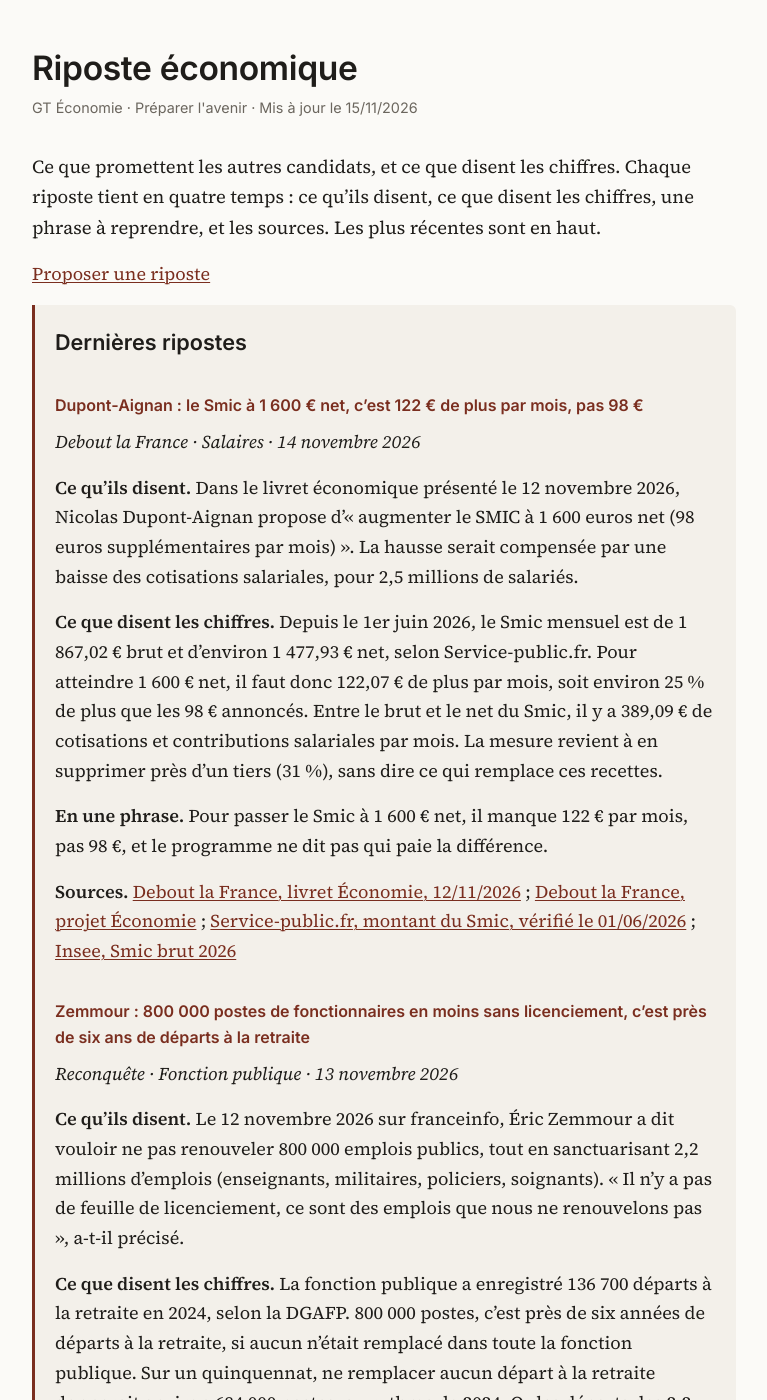
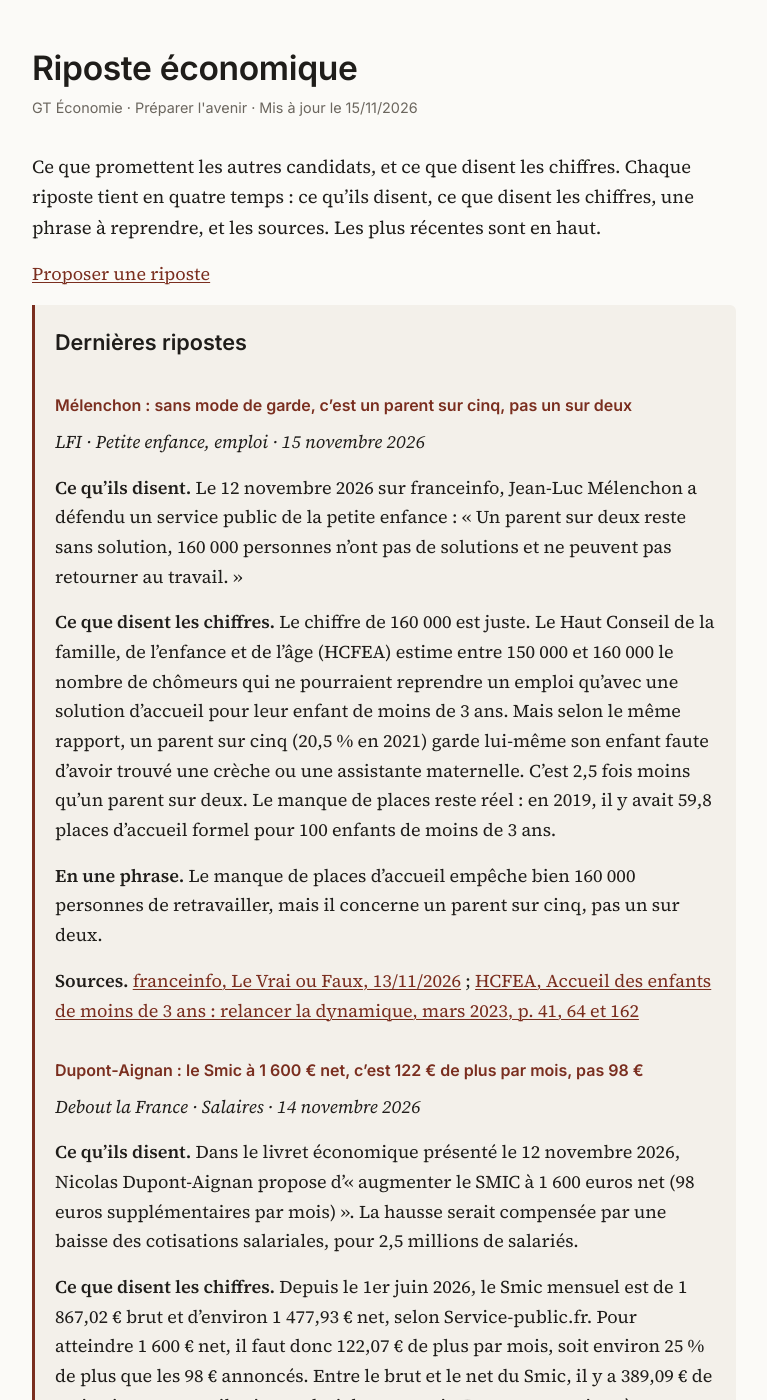
Before and after one commit to ajoly35/riposte-economique, a Jekyll site: the page built from index.md, in a window 1280 px wide and 1400 px high. Shown: the whole window, without its empty margins (256-1023 px from the left). Built offline with Jekyll 4.4.1, drawn with Linux system fonts in a browser that asks for light colours; our own code applies the rules of GitHub Pages for plain Markdown files.

Commit message:
Ripostes du 15 novembre 2026 : Mélenchon, un parent sur cinq sans mode de garde
Co-Authored-By: Claude Opus 5.5 <noreply@anthropic.com>
Claude-Session: https://claude.ai/code/session_01G6bx5P1QuEb6D2VFNbzTt8

```diff
--- a/_includes/latest.md
+++ b/_includes/latest.md
@@ -1,3 +1,15 @@
+### Mélenchon : sans mode de garde, c'est un parent sur cinq, pas un sur deux
+
+*LFI · Petite enfance, emploi · 15 novembre 2026*
+
+**Ce qu'ils disent.** Le 12 novembre 2026 sur franceinfo, Jean-Luc Mélenchon a défendu un service public de la petite enfance : « Un parent sur deux reste sans solution, 160 000 personnes n'ont pas de solutions et ne peuvent pas retourner au travail. »
+
+**Ce que disent les chiffres.** Le chiffre de 160 000 est juste. Le Haut Conseil de la famille, de l'enfance et de l'âge (HCFEA) estime entre 150 000 et 160 000 le nombre de chômeurs qui ne pourraient reprendre un emploi qu'avec une solution d'accueil pour leur enfant de moins de 3 ans. Mais selon le même rapport, un parent sur cinq (20,5 % en 2021) garde lui-même son enfant faute d'avoir trouvé une crèche ou une assistante maternelle. C'est 2,5 fois moins qu'un parent sur deux. Le manque de places reste réel : en 2019, il y avait 59,8 places d'accueil formel pour 100 enfants de moins de 3 ans.
+
+**En une phrase.** Le manque de places d'accueil empêche bien 160 000 personnes de retravailler, mais il concerne un parent sur cinq, pas un sur deux.
+
+**Sources.** [franceinfo, Le Vrai ou Faux, 13/11/2026](https://www.franceinfo.fr/replay-radio/le-vrai-du-faux/vrai-ou-faux-nos-services-publics-nous-avons-verifie-des-declarations-des-huit-candidats-a-la-presidentielle_8259722.html) ; [HCFEA, Accueil des enfants de moins de 3 ans : relancer la dynamique, mars 2023, p. 41, 64 et 162](https://www.strategie-plan.gouv.fr/files/files/Publications/Rapport/hcfea_-_rapport_-_accueil_du_jeune_enfant_-_mars_2023_compressed%20%281%29.pdf)
+
 ### Dupont-Aignan : le Smic à 1 600 € net, c'est 122 € de plus par mois, pas 98 €
 
 *Debout la France · Salaires · 14 novembre 2026*
```
